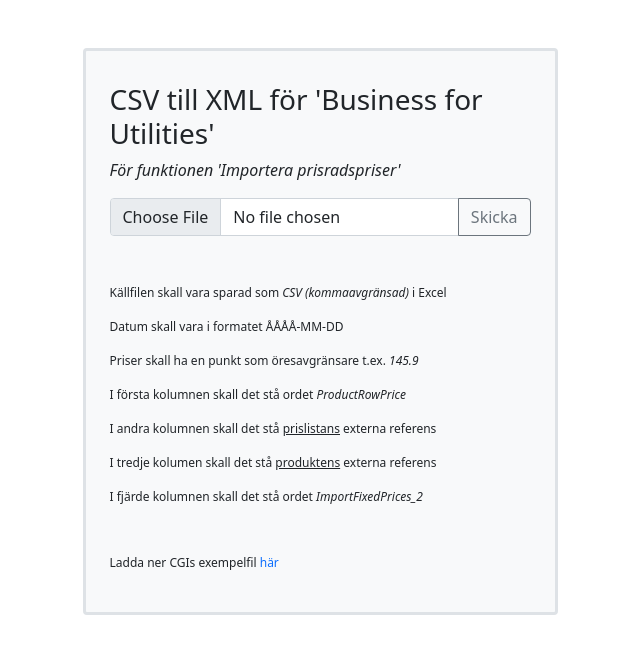
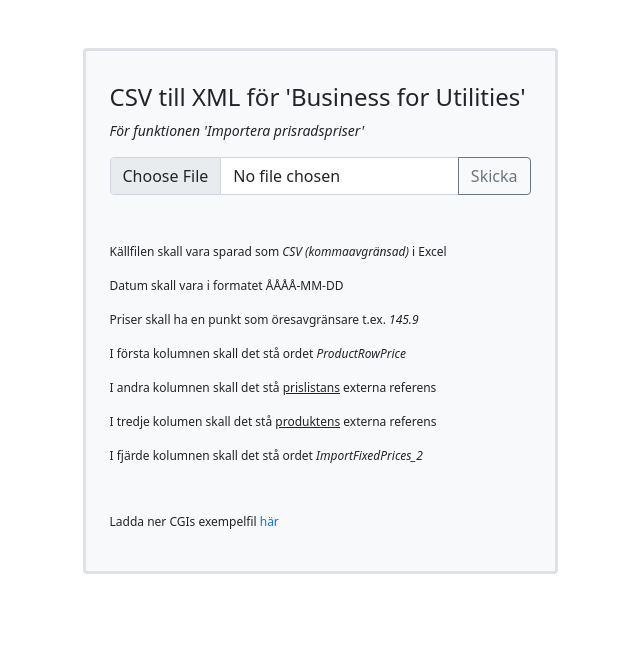
Before and after one commit to Ubiquitous-X/esem-csv2xml, a Flask app: page / in a window 1280 px wide. Shown: the top 655 px of the page, without its empty margins (320-960 px from the left). Run offline with Flask 2, Linux system fonts and the light colour scheme.

Commit message:
minor ui tweaks

```diff
--- a/templates/base.html
+++ b/templates/base.html
@@ -20,7 +20,7 @@
     </div>
     <footer class="bg-light fixed-bottom">
       <div class="text-center bg-light" style="font-size: 12px">
-        <p>MIT License <a class="text-dark" href="https://github.com/Ubiquitous-X/esem-csv2xml">Github</a></p>
+        <p>MIT License - <a class="text-dark" href="https://github.com/Ubiquitous-X/esem-csv2xml">Github</a></p>
       </div>
     </footer>
   </body>
--- a/templates/index.html
+++ b/templates/index.html
@@ -9,8 +9,8 @@
           {% endif %}
         {% endwith %}
       </div>
-      <h3>CSV till XML för 'Business for Utilities'</h3>
-      <p><i>För funktionen 'Importera prisradspriser'</i></p>
+      <h4>CSV till XML för 'Business for Utilities'</h4>
+      <p style="font-size: 14px"><i>För funktionen 'Importera prisradspriser'</i></p>
       <form method=post enctype=multipart/form-data>
       <div class="input-group mt-3">
         <input type=file name=file class="form-control" id="fileform">
```
